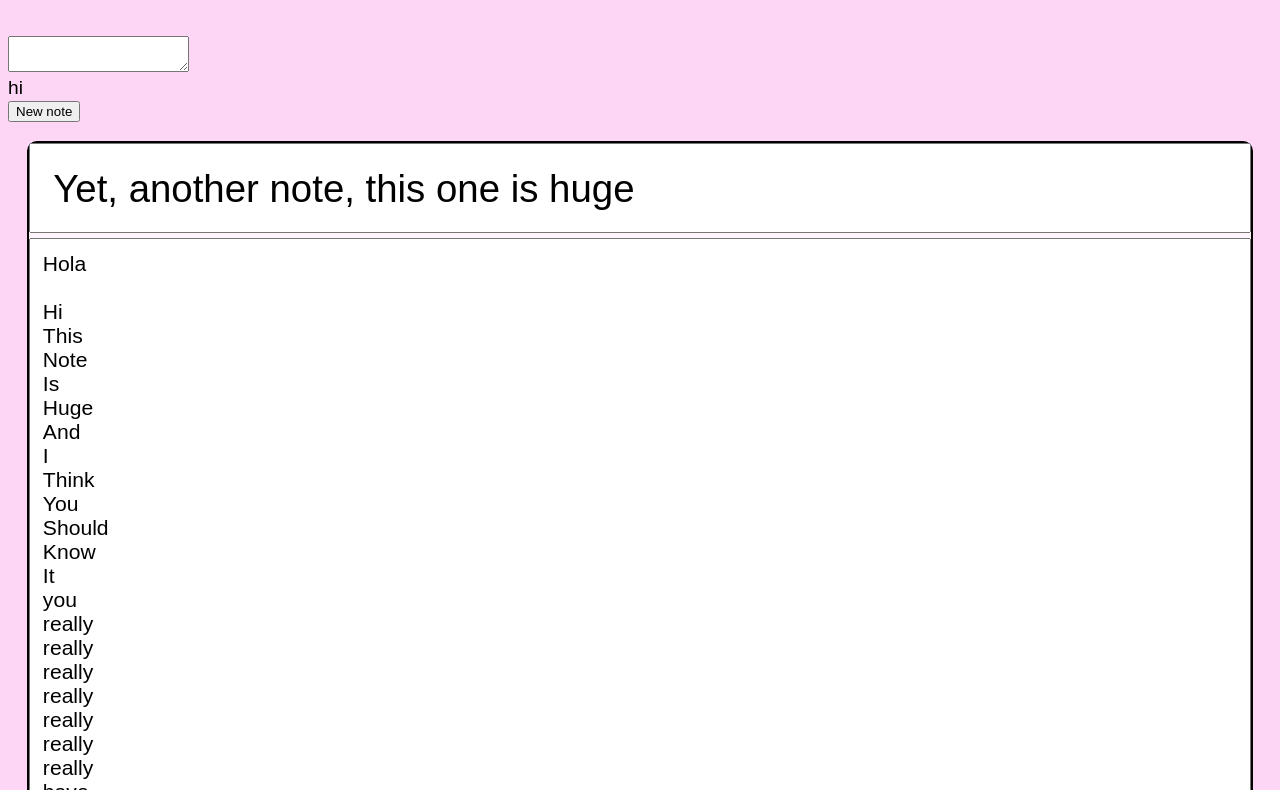
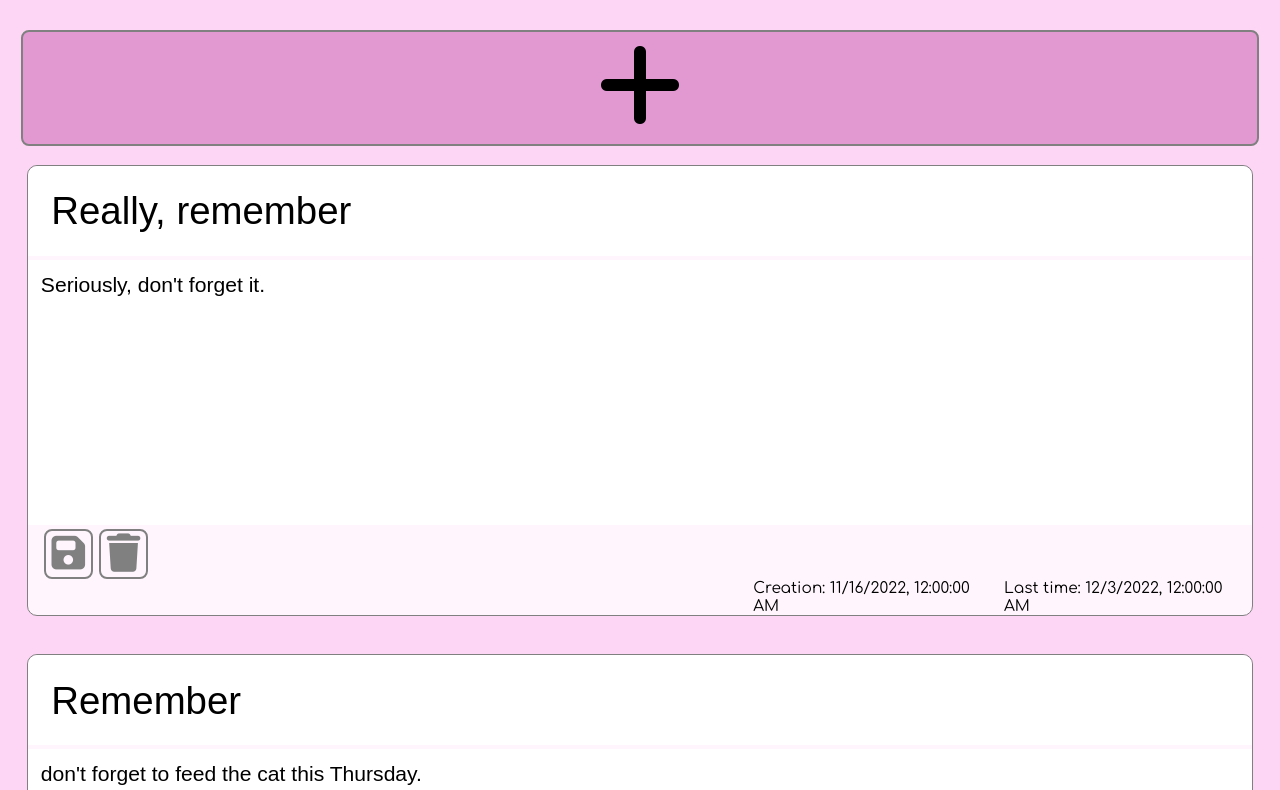
Before and after one commit to leballote/javascript-set-3, a plain HTML site: page Q1/index.html in a window 1280 px wide. Shown: the part 159-949 px from the top of the page. Drawn offline with Linux system fonts and the light colour scheme.

Commit message:
Final version Q3

```diff
--- a/Q1/index.html
+++ b/Q1/index.html
@@ -6,13 +6,15 @@
   <meta name="viewport" content="width=device-width, initial-scale=1.0">
   <title>Notes</title>
   <link rel="stylesheet" href="style.css">
+  <link rel="preconnect" href="https://fonts.googleapis.com">
+  <link rel="preconnect" href="https://fonts.gstatic.com" crossorigin>
+  <link href="https://fonts.googleapis.com/css2?family=Comfortaa:wght@300;400;500&display=swap" rel="stylesheet">
+  <script src="https://kit.fontawesome.com/471c7972ad.js" crossorigin="anonymous"></script>
 </head>
 <body>
   <main>
     <h1>Notoryx</h1>
-    <textarea name="" id="debug-ta"></textarea>
-    <div id="debug-div" contenteditable>hi</div>
-    <button id="new-note-btn">New note</button>
+    <button id="new-note-btn" class="large"><i class="fa-solid fa-plus"></i></button>
     <ul id="notes" class="notes">
     </ul>
     <div id="black-back">
@@ -21,14 +23,16 @@
 
   <template id="note-template">
     <li class="note">
-      <textarea name="note-title" class="note-title" cols="30" rows="1" role="textbox" readonly></textarea>
-      <textarea name="note-body" class="note-body" role="textbox" cols="30" rows="10"></textarea>
+      <textarea name="note-title" class="note-title" cols="30" rows="1" role="textbox" readonly placeholder="Title"></textarea>
+      <textarea name="note-body" class="note-body" role="textbox" cols="30" rows="10" placeholder="Write here..."></textarea>
+      <div class="buttons">
+        <button class="save-note medium"><i class="fa-solid fa-floppy-disk"></i></button>
+        <button class="delete-note medium"><i class="fa-solid fa-trash"></i></button>
+      </div>
       <footer class="note-footer">
-        <p class="creation">Creation date: <span class="note-creation-date"></span></p>
-        <p class="last-edit">Last time edited: <span class="note-last-edit-date"></span></p>
+        <p class="creation">Creation: <span class="note-creation-date"></span></p>
+        <p class="last-edit">Last time: <span class="note-last-edit-date"></span></p>
       </footer>
-      <button class="save-note">Save</button>
-      <button class="delete-note">Delete</button>
     </li>
   </template>
   <script src="script.js"></script>
--- a/Q1/script.js
+++ b/Q1/script.js
@@ -5,62 +5,22 @@ let notesList = [
         "id": "note-1",
         "title": "First Note!",
         "body": "This is my very first note, and it is really important.",
-        "creationDate": "this is the creation date",
-        "lastEditDate": "yesterday hehe",
+        "creationDate": "2020-01-01",
+        "lastEditDate": "2020-01-01",
     },
     {
         "id": "note-2",
         "title": "Remember",
         "body": "don't forget to feed the cat this Thursday.",
-        "creationDate": "this is the creation date",
-        "lastEditDate": "yesterday hehe",
+        "creationDate": "2021-06-01",
+        "lastEditDate": "2021-12-03",
     },
     {
         "id" : "note-3",
         "title": "Really, remember",
         "body": "Seriously, don't forget it.",
-        "creationDate": "this is the creation date",
-        "lastEditDate": "yesterday hehe",
-    },
-    {
-        "id" : "note-4",
-        "title": "Another",
-        "body": "Seriously, don't forget it.",
-        "creationDate": "now",
-        "lastEditDate": "then",
-    },
-    {
-        "id" : "note-5",
-        "title": "Yet, another note, this one is huge",
-        "body":
-
-`Hola
-
-Hi
-This
-Note
-Is
-Huge
-And
-I
-Think
-You
-Should
-Know
-It
-you
-really
-really
-really
-really
-really
-really
-really
-have
-to
-scroll`,
-        "creationDate": "now",
-         "lastEditDate": "then",
+        "creationDate": "2022-11-16",
+        "lastEditDate": "2022-12-03",
     }
 ]
 let lastId = 6;
@@ -118,6 +78,18 @@ notes.addEventListener("input", evt => {
     }
 });
 
+notes.addEventListener("keydown", function(evt) {
+    let text = evt.target.closest("textarea");
+    if (text) {
+        if (evt.key === "Tab") {
+            evt.preventDefault();
+            const start = text.selectionStart;
+            const end = text.selectionEnd;
+            text.setRangeText('\t', start, end, 'end');
+        }
+    }
+});
+
 blackBack.addEventListener("click", evt => {
     unSelectNote();
 });
@@ -125,12 +97,6 @@ blackBack.addEventListener("click", evt => {
 newNoteBtn.addEventListener("click", evt => {
     newNote();
 });
-
-setInterval(() => {
-    updateNotesInDom();
-}, 8000);
-
-
 
 function renderNotes() {
     const notesElements = [];
@@ -155,7 +121,6 @@ function selectNote(note) {
         return;
     }
     if (note != currentSelected) {
-        // note = note.cloneNode(true);
         note.classList.add("selected");
         note.querySelector(".note-title").readOnly = false;
         note.querySelector(".note-body").readOnly = false;
@@ -179,21 +144,23 @@ function unSelectNote(save=true) {
 }
 
 function newNote() {
+    notesList = JSON.parse(localStorage.notes);
     const note = noteTemplate.content.cloneNode(true).querySelector(".note");
     const now = new Date();
+    console.log(lastId);
     const noteData = {
-        id: `note-${lastId}`,
+        id: `note-${lastId++}`,
         title: "",
         body: "",
         creationDate: now.toISOString(),
         lastEditDate: now.toISOString(),
     };
+    localStorage.lastId = parseInt(lastId);
     fillNote(note, noteData);
     notesList.push(noteData);
-    notesListLocal.push(noteData);
-    lastId++;
     notes.appendChild(note);
     selectNote(note);
+    saveNotesState();
 }
 
 function fillNote(note, noteData) {
@@ -227,13 +194,13 @@ function updateNote(note, idx=null) {
     }
 }
 
-function updateNoteTitle(note , idx=null) {
+function updateNoteTitle(note, idx=null) {
     const noteTitle = note.querySelector(".note-title");
     if (idx == null) {
         idx = notesList.findIndex(el => el.id == note.id);
     }
+    console.log(idx);
     const noteData = notesList[idx];
-    temp = idx;
     const changed = (noteData.title !== noteTitle.value);
     if (changed) {
         noteData.title = noteTitle.value;
@@ -269,33 +236,9 @@ function deleteNote(note, idx=null) {
 }
 
 function saveNotesState() {
+    console.log(notesList);
     localStorage.notes = JSON.stringify(notesList);
     console.log("saving state in local storage");
-}
-
-function updateNotesInDom() {
-    const missing = [];
-    const leftover = [];
-    const changed = [];
-
-    for (let noteData of notesList) {
-
-    }
-    addMissingNotes();
-    removeLeftoverNotes();
-    updateNotesContent();
-}
-
-function addMissingNotes() {
-
-}
-
-function removeLeftoverNotes() {
-
-}
-
-function updateNotesContent() {
-
 }
 
 function resizeTextarea(text) {
--- a/Q1/style.css
+++ b/Q1/style.css
@@ -1,7 +1,7 @@
 :root {
   box-sizing: border-box;
   font-size: 1.2em;
-  font-family: Arial, Helvetica, sans-serif;
+  font-family: 'Comfortaa', Arial, Helvetica, sans-serif;
 }
 
 *,
@@ -18,7 +18,8 @@ h1 {
   font-size: 4rem;
   text-align: right;
   padding: 0 2rem;
-  font-family: 'Gill Sans', 'Gill Sans MT', Calibri, 'Trebuchet MS', sans-serif;
+  font-family: 'Comfortaa', 'Gill Sans', 'Gill Sans MT', Calibri, 'Trebuchet MS', sans-serif;
+  font-weight: medium;
   font-weight: bolder;
 }
 
@@ -32,7 +33,9 @@ h1 {
 }
 
 .note {
-  border: 2px solid black;
+  /* display: flex;
+  flex-flow: wrap row; */
+  border: 1px solid gray;
   margin: 1em;
   /* padding: 0.2em 1em; */
   border-radius: 10px;
@@ -58,11 +61,15 @@ h1 {
   padding: .6em;
   overflow: hidden;
   cursor: auto;
+  border: none;
+  /* border: solid rgb(84, 64, 80) 1px; */
 }
 
 .note-title {
   font-size: 2rem;
   font-family: Arial, Helvetica, sans-serif;
+  border-top-left-radius: inherit;
+  border-top-right-radius: inherit;
 }
 
 .note-body {
@@ -70,6 +77,17 @@ h1 {
   font-family: Arial, Helvetica, sans-serif;
 }
 
+.note-footer {
+  display: flex;
+  flex-flow: row wrap;
+  justify-content: flex-end;
+  font-size: .8rem;
+}
+
+.note-footer > p {
+  width: 20%;
+  margin: 0 0.2em;
+}
 
 #black-back {
   display: none;
@@ -80,3 +98,41 @@ h1 {
   bottom: 0;
   left: 0;
 }
+
+/* buttons */
+
+button {
+  border-radius: 8px;
+  border: solid gray 2px;
+  cursor: pointer;
+  background-color: transparent;
+}
+
+.buttons {
+  margin: 0 .8em;
+}
+
+button:hover {
+  background-color: rgba(0, 0, 0, 0.246);
+}
+
+button.large {
+  font-size: 5rem;
+}
+
+button.medium {
+  font-size: 2rem;
+  color: gray;
+}
+
+#new-note-btn {
+  display: block;
+  width: 98%;
+  margin: auto;
+  background-color: rgb(226, 153, 210);
+}
+
+#new-note-btn:hover {
+  background-color: rgb(226, 153, 210);
+  background-color: rgb(131, 93, 123);
+}
```
